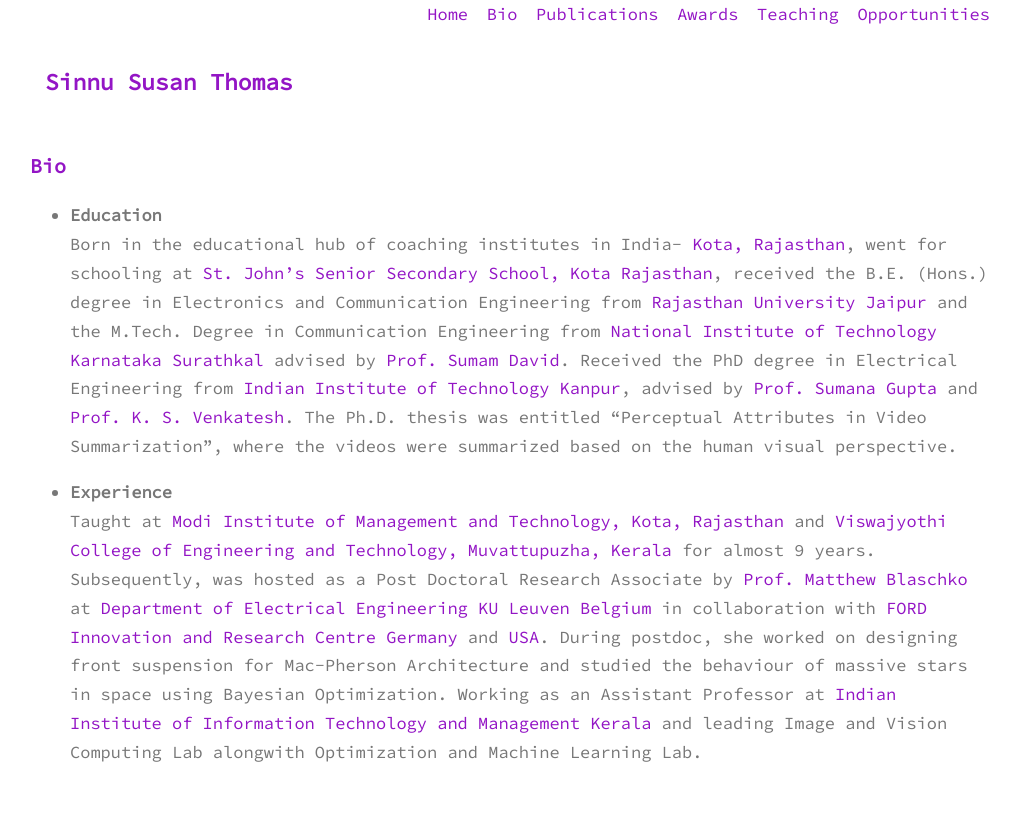
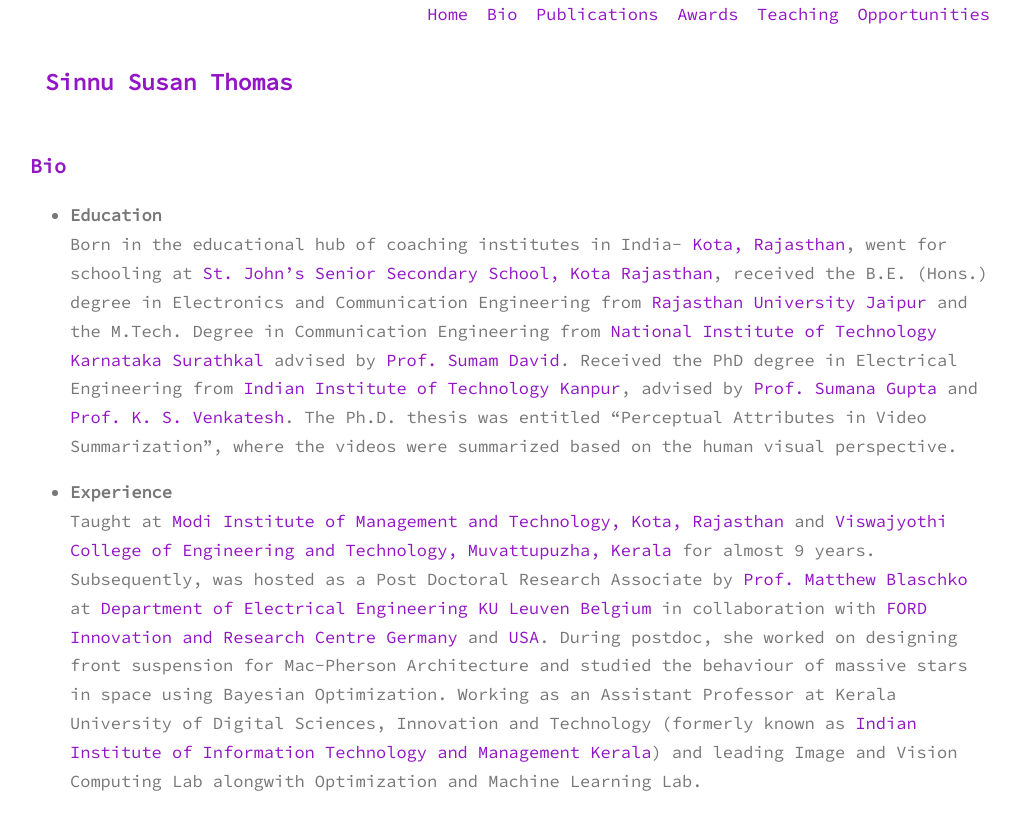
Before and after one commit to sinnuthomas/sinnuthomas.github.io, a Jekyll site: the page built from bio.md, in a window 1280 px wide. Shown: the top 830 px of the page, without its empty margins (130-1150 px from the left). Built offline with Jekyll 4.4.1, drawn with Linux system fonts in a browser that asks for light colours.

Commit message:
Update bio.md

```diff
--- a/bio.md
+++ b/bio.md
@@ -9,4 +9,4 @@
 
 * **Experience**
   <br/>
-Taught at [Modi Institute of Management and Technology, Kota, Rajasthan](http://www.modiedukota.org/) and [Viswajyothi College of Engineering and Technology, Muvattupuzha, Kerala](https://vjcet.org/#/) for almost 9 years.  Subsequently, was hosted as a Post Doctoral Research Associate by [Prof. Matthew Blaschko](https://homes.esat.kuleuven.be/~mblaschk/)  at [Department of Electrical Engineering KU Leuven Belgium](https://www.esat.kuleuven.be/psi) in collaboration with [FORD Innovation and Research Centre Germany](https://www.ford.de/) and [USA](https://www.ford.com/). During postdoc, she worked on designing front suspension for Mac-Pherson Architecture and studied the behaviour of massive stars in space using Bayesian Optimization. Working as an Assistant Professor at [Indian Institute of Information Technology and Management Kerala](https://www.iiitmk.ac.in/) and leading Image and Vision Computing Lab alongwith Optimization and Machine Learning Lab.
+Taught at [Modi Institute of Management and Technology, Kota, Rajasthan](http://www.modiedukota.org/) and [Viswajyothi College of Engineering and Technology, Muvattupuzha, Kerala](https://vjcet.org/#/) for almost 9 years.  Subsequently, was hosted as a Post Doctoral Research Associate by [Prof. Matthew Blaschko](https://homes.esat.kuleuven.be/~mblaschk/)  at [Department of Electrical Engineering KU Leuven Belgium](https://www.esat.kuleuven.be/psi) in collaboration with [FORD Innovation and Research Centre Germany](https://www.ford.de/) and [USA](https://www.ford.com/). During postdoc, she worked on designing front suspension for Mac-Pherson Architecture and studied the behaviour of massive stars in space using Bayesian Optimization. Working as an Assistant Professor at Kerala University of Digital Sciences, Innovation and Technology (formerly known as [Indian Institute of Information Technology and Management Kerala](https://www.iiitmk.ac.in/)) and leading Image and Vision Computing Lab alongwith Optimization and Machine Learning Lab.
```
